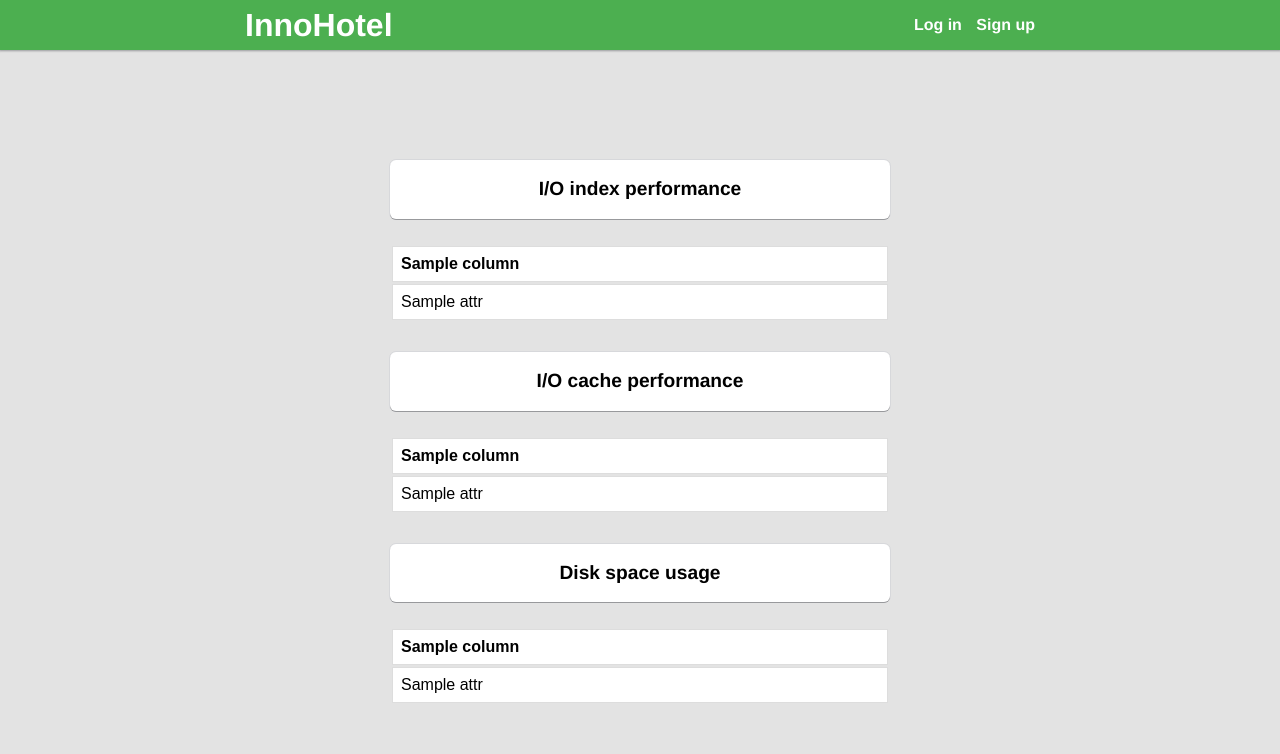
After one commit to IlyaPyatkin/Inno_DMD_Hotel, a Flask app: template app/templates/admin.html in a window 1280 px wide. The commit adds this page. Shown: the top 754 px of the page. Run offline with Flask 2, Linux system fonts and the light colour scheme; the template is opened without the code that fills it: most values are stand-ins (such as "Sample title", 1, 10 or a date in 2020).

Commit message:
Added admin panel with db performance checks

```diff
--- a/app/model/User.py
+++ b/app/model/User.py
@@ -26,7 +26,7 @@ class User:
         if role == User.ROLE_MANAGER:
             return redirect(url_for('manager'))
         elif role == User.ROLE_ADMIN:
-            return redirect(url_for('manager'))
+            return redirect(url_for('admin'))
         return redirect(url_for('index'))
 
     @staticmethod
--- a/app/static/style.css
+++ b/app/static/style.css
@@ -63,16 +63,19 @@ a.logo:hover {
 
 table {
     font-family: arial, sans-serif;
-    #border-collapse: collapse;
+    margin: 0 auto 30px auto;
+    width: 100%;
+    max-width: 500px;
 }
 
 td, th {
     border: 1px solid #dddddd;
     text-align: left;
     padding: 8px;
+    background: white;
 }
 
-th {
+tr {
     border: 2px solid #6c6c6c;
 }
 
--- /dev/null
+++ b/app/templates/admin.html
@@ -0,0 +1,50 @@
+{% extends "base.html" %}
+{% block body %}
+    <div id="index_wrap">
+        <div class="shadow_block">
+            <div class="manager_block_inner">
+                <div class="manager-info bold">I/O index performance</div>
+            </div>
+        </div>
+        <table>
+            <tr>{% for column in IO_index_columns %}
+                <th>{{ column }}</th>
+            {% endfor %}</tr>
+            {% for row in IO_cache %}
+                <tr>{% for attr in row %}
+                    <td>{{ attr }}</td>
+                {% endfor %}</tr>
+            {% endfor %}
+        </table>
+            <div class="shadow_block">
+            <div class="manager_block_inner">
+                <div class="manager-info bold">I/O cache performance</div>
+            </div>
+        </div>
+        <table>
+            <tr>{% for column in IO_cache_columns %}
+                <th>{{ column }}</th>
+            {% endfor %}</tr>
+            {% for row in IO_index %}
+                <tr>{% for attr in row %}
+                    <td>{{ attr }}</td>
+                {% endfor %}</tr>
+            {% endfor %}
+        </table>
+        <div class="shadow_block">
+            <div class="manager_block_inner">
+                <div class="manager-info bold">Disk space usage</div>
+            </div>
+        </div>
+        <table>
+            <tr>{% for column in disk_columns %}
+                <th>{{ column }}</th>
+            {% endfor %}</tr>
+            {% for row in disk %}
+                <tr>{% for attr in row %}
+                    <td>{{ attr }}</td>
+                {% endfor %}</tr>
+            {% endfor %}
+        </table>
+    </div>
+{% endblock %}
```
Also changed, not shown: app/model/Performance.py (added, +44 -0 lines), app/views.py (+41 -15 lines).
